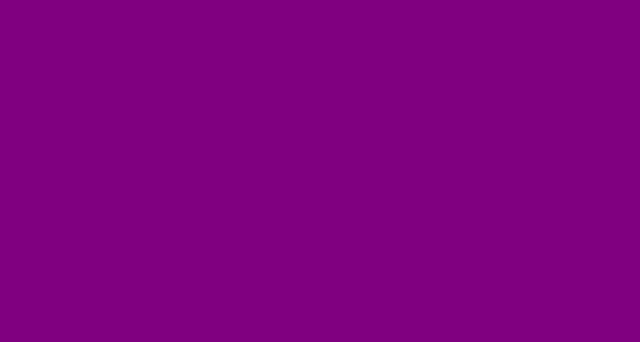
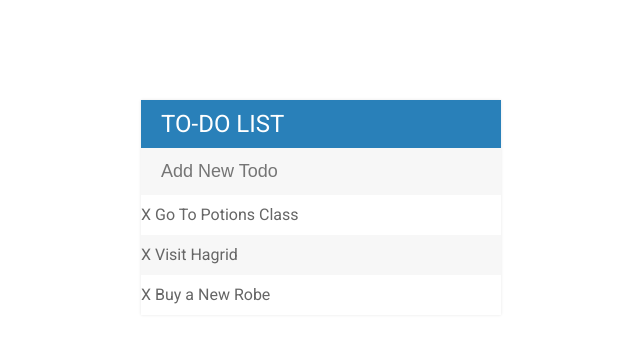
Before and after one commit to wodzynski/Todo-app, a plain HTML site: page index.html in a window 1280 px wide. Shown: the whole page, without its empty margins (319-959 px from the left). Drawn offline with Linux system fonts and the light colour scheme.

```diff
--- a/Assets/css/todos.css
+++ b/Assets/css/todos.css
@@ -1,3 +1,58 @@
 body {
-    background: purple
+    font-family: 'Roboto', sans-serif;
 }
+
+h1 {
+    background: #2980b9;
+    color: white;
+    margin: 0;
+    padding: 10px 20px;
+    text-transform: uppercase;
+    font-size: 24px;
+    font-weight: normal;
+}
+
+input {
+    font-size: 18px;
+    background-color: #f7f7f7;
+    width: 100%;
+    padding: 13px 13px 13px 20px;
+    box-sizing: border-box;
+    border: none;
+    color: #2980b9;
+}
+
+input:focus {
+    background: #fff;
+    border: 3px solid #2980b9;
+    outline: none
+}
+
+ul {
+    list-style: none;
+    margin: 0;
+    padding: 0;
+}
+
+li {
+    background: #fff;
+    height: 40px;
+    line-height: 40px;
+    color: #666;
+}
+
+li:nth-child(2n) {
+    background: #f7f7f7;
+}
+
+#container {
+    width: 360px;
+    margin: 100px auto;
+    background: #f7f7f7;
+    box-shadow: 0 0 3px rgba(0, 0, 0, 0.1);
+}
+
+.completed {
+    color: gray;
+    text-decoration: line-through;
+}
--- a/Assets/js/todos.js
+++ b/Assets/js/todos.js
@@ -1 +1,26 @@
-alert("connected")
+// Check Off Specific Todos By Clicking
+$('ul').on('click', 'li', function() {
+    $(this).toggleClass('completed');
+});
+
+// Click on X to delete todo
+$('ul').on('click', 'span', function(event) {
+    $(this).parent().fadeOut(500, function() {
+        $(this).remove();
+    });
+    event.stopPropagation();
+});
+
+// Add a listener to the input
+$('input[type="text"]').keypress(function(event) {
+    if (event.which === 13) {
+        // grabbing a new todo text from input
+        var regex = /(<([^>]+)>)/ig,
+            body = $('input').val(),
+            result = body.replace(regex, "");
+        // empty the input
+        $(this).val('');
+        // create a new li and add to ul
+        $('ul').append('<li><span>X </span>' + result + '</li>');
+    }
+});
--- a/index.html
+++ b/index.html
@@ -7,11 +7,22 @@
     <title>Todo list</title>
     <meta name="viewport" content="width=device-width, initial-scale=1">
     <link rel="stylesheet" type="text/css" media="screen" href="assets/css/todos.css" />
+    <link href="https://fonts.googleapis.com/css?family=Roboto:400,500,700" rel="stylesheet">
     <script type="text/javascript" src="assets/js/lib/jquery-3.3.1.min.js"></script>
+
 </head>
 
 <body>
 
+    <div id="container">
+        <h1>To-do list</h1>
+        <input type="text" placeholder="Add New Todo">
+        <ul>
+            <li><span>X</span> Go To Potions Class</li>
+            <li><span>X</span> Visit Hagrid</li>
+            <li><span>X</span> Buy a New Robe</li>
+        </ul>
+    </div>
 
     <script type="text/javascript" src="assets/js/todos.js"></script>
 </body>
```
